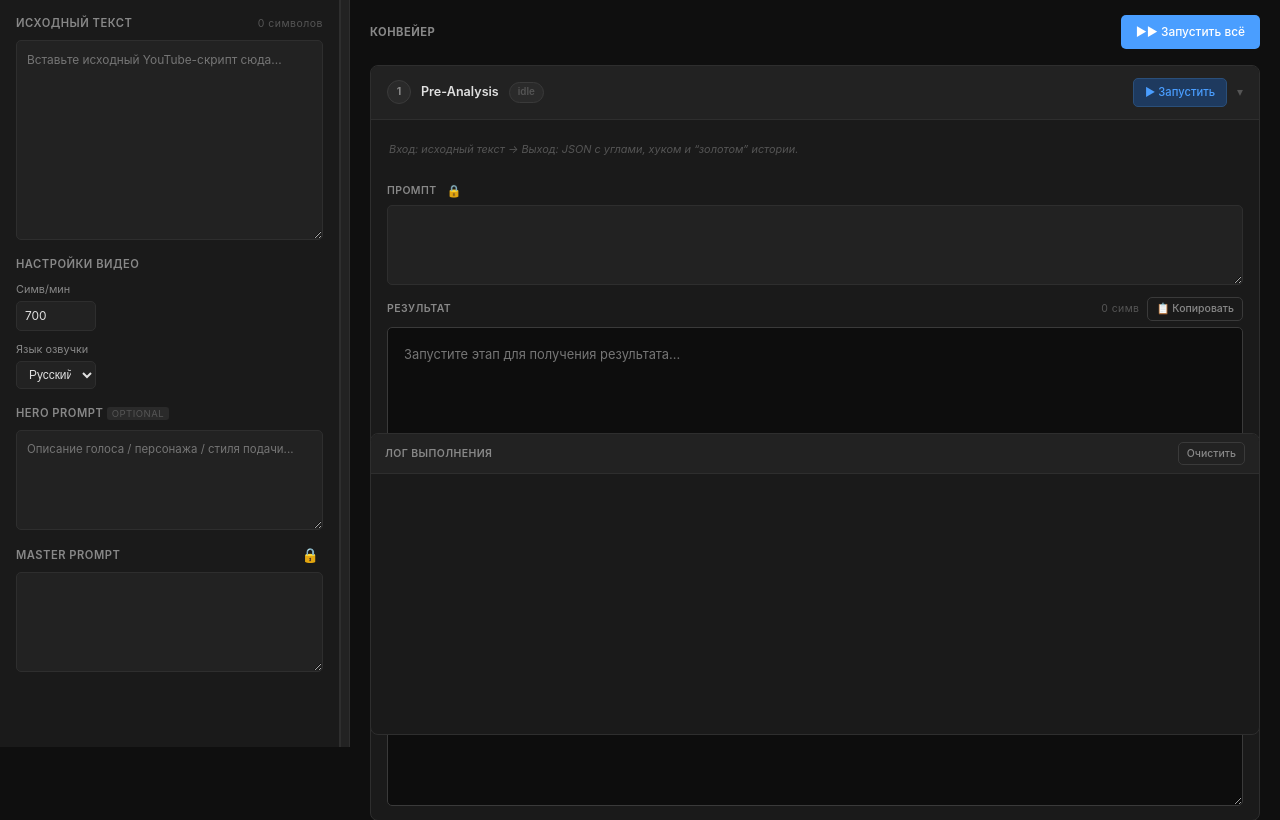
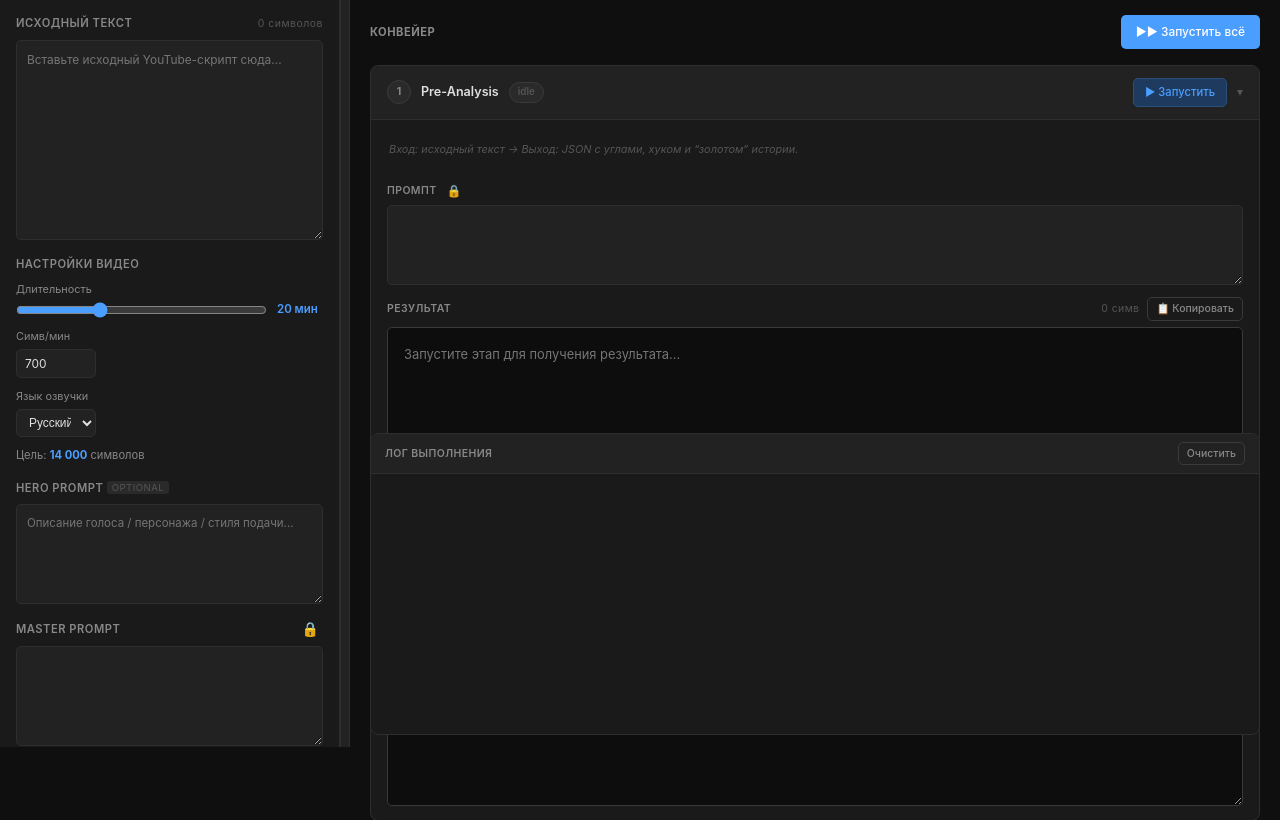
Before and after one commit to IvanDegt/yout2, a Flask app: template templates/project.html in a window 1280 px wide. Shown: the part 53-873 px from the top of the page. Run offline with Flask 3, Linux system fonts and the light colour scheme; the template is opened without the code that fills it, so the values that code supplies are empty.

Commit message:
fix: restore duration slider; add OPENAI_PROXY support for RU servers
- Restored duration slider (max 60 min) and target chars display
- Added OPENAI_PROXY env var support: set socks5/http proxy in .env
  to route OpenAI API calls through a non-blocked server

Co-Authored-By: Claude Sonnet 4.6 <noreply@anthropic.com>

```diff
--- a/app.py
+++ b/app.py
@@ -404,7 +404,13 @@ def run_stage(pid):
                 yield emit({"type": "error", "message": "OPENAI_API_KEY не задан. Добавьте его в .env"})
                 return
 
-            client = openai.OpenAI(api_key=api_key)
+            proxy_url = os.getenv("OPENAI_PROXY", "")
+            if proxy_url:
+                import httpx as _httpx
+                _http_client = _httpx.Client(proxy=proxy_url, timeout=300)
+                client = openai.OpenAI(api_key=api_key, http_client=_http_client)
+            else:
+                client = openai.OpenAI(api_key=api_key)
             model = os.getenv("OPENAI_MODEL", DEFAULT_MODEL)
             temperature = float(STAGE_TEMPERATURES.get(stage, 0.4))
 
@@ -1014,7 +1020,9 @@ def transcribe_run():
                 yield emit({"type": "error", "message": "Ссылка не похожа на YouTube URL"})
                 return
 
-            client = openai.OpenAI(api_key=api_key)
+            _px = os.getenv("OPENAI_PROXY", "")
+            client = openai.OpenAI(api_key=api_key,
+                                   http_client=__import__('httpx').Client(proxy=_px, timeout=300) if _px else None)
             model  = os.getenv("OPENAI_MODEL", DEFAULT_MODEL)
 
             # Resolve yt-dlp: prefer venv binary, then PATH
@@ -1284,7 +1292,9 @@ def translate_run():
 
             lang_name = TRANSLATE_LANGS.get(target_lang, target_lang)
 
-            client = openai.OpenAI(api_key=api_key)
+            _px = os.getenv("OPENAI_PROXY", "")
+            client = openai.OpenAI(api_key=api_key,
+                                   http_client=__import__('httpx').Client(proxy=_px, timeout=300) if _px else None)
             model  = os.getenv("OPENAI_MODEL", DEFAULT_MODEL)
 
             stream = client.chat.completions.create(
--- a/static/main.js
+++ b/static/main.js
@@ -191,9 +191,11 @@ function renderAll() {
   $('source-text').value     = P.source_text || '';
   $('master-prompt').value   = P.master_prompt || '';
   $('hero-prompt').value     = P.hero_prompt || '';
+  $('duration-slider').value = P.duration_minutes || 20;
   $('chars-per-min').value   = P.chars_per_minute || 700;
   $('humanize-mode').value   = P.humanize_mode || 'norm';
   $('voice-language-select').value = P.voice_language || 'ru';
+  updateDurationDisplay();
   updateSourceCount();
 
   ['pre_analysis', 'analysis', 'structure', 'merger', 'quality_check', 'final', 'humanize_tts', 'scene_builder'].forEach(stage => {
@@ -238,6 +240,13 @@ function setTitle(name) {
   if (d) { d.textContent = name; document.title = `${name} — ReWrite Master`; }
 }
 
+
+function updateDurationDisplay() {
+  const min = parseInt($('duration-slider').value) || 20;
+  const cpm = parseInt($('chars-per-min').value) || 700;
+  $('duration-val').textContent = `${min} мин`;
+  $('target-chars-display').textContent = (min * cpm).toLocaleString('ru-RU');
+}
 
 function updateSourceCount() {
   const len = ($('source-text').value || '').length;
@@ -1105,6 +1114,13 @@ function setupEventListeners() {
     scheduleSave();
   });
 
+  // Duration slider
+  $('duration-slider').addEventListener('input', e => {
+    P.duration_minutes = parseInt(e.target.value);
+    updateDurationDisplay();
+    scheduleSave();
+  });
+
   // Chars per minute
   $('chars-per-min').addEventListener('input', e => {
     P.chars_per_minute = parseInt(e.target.value) || 700;
--- a/templates/project.html
+++ b/templates/project.html
@@ -39,6 +39,13 @@
       <div class="section-header">Настройки видео</div>
       <div class="duration-row">
         <label>
+          <span class="label-text">Длительность</span>
+          <div class="slider-wrap">
+            <input type="range" id="duration-slider" min="1" max="60" value="20">
+            <span id="duration-val" class="slider-val">20 мин</span>
+          </div>
+        </label>
+        <label>
           <span class="label-text">Симв/мин</span>
           <input type="number" id="chars-per-min" class="input-small" value="700" min="400" max="1200">
         </label>
@@ -49,6 +56,9 @@
             <option value="en">English (700 chars/min)</option>
           </select>
         </label>
+        <div class="target-chars-info">
+          Цель: <strong id="target-chars-display">14 000</strong> символов
+        </div>
       </div>
     </section>
 
```
